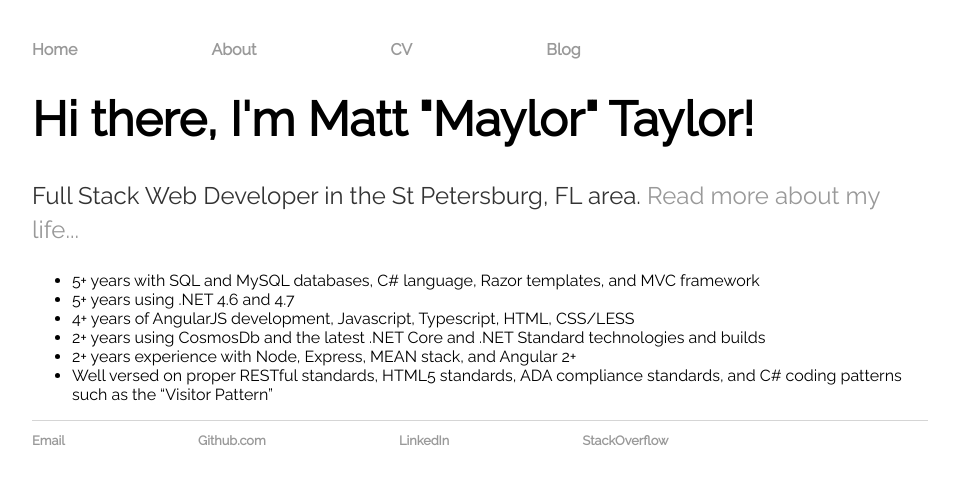
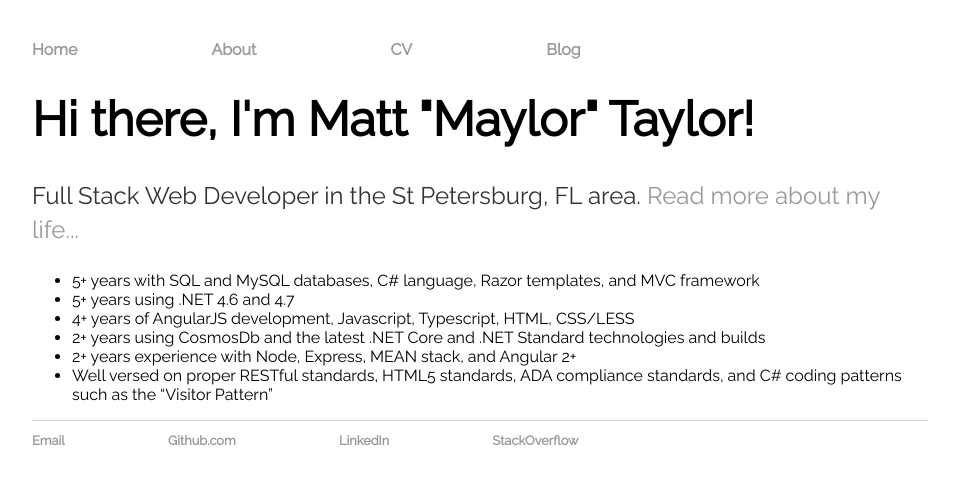
Before and after one commit to maylortaylor/maylortaylor.github.io, a Jekyll site: the page built from index.html, in a window 1280 px wide. Shown: the top 484 px of the page, without its empty margins (160-1119 px from the left). Built offline with Jekyll 4.4.1, drawn with Linux system fonts in a browser that asks for light colours.

Commit message:
updated footer css

```diff
--- a/css/main.css
+++ b/css/main.css
@@ -8,9 +8,13 @@ nav ul, footer ul {
     list-style: none;
     font-weight: bold;
 }
-nav ul li, footer ul li {
+nav ul li {
     display: inline;
     margin-right: 130px;
+}
+footer ul li {
+    display: inline;
+    margin-right: 100px;
 }
 a {
     text-decoration: none;
```
